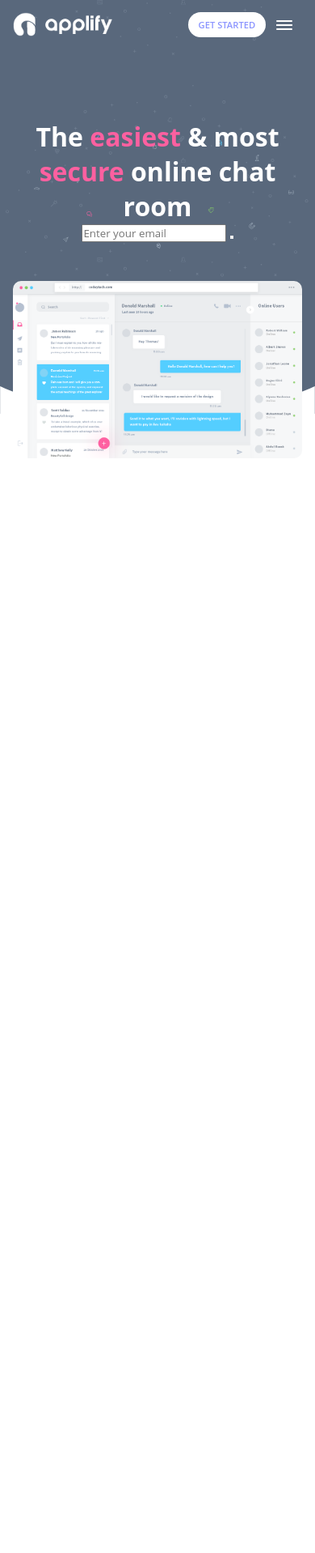
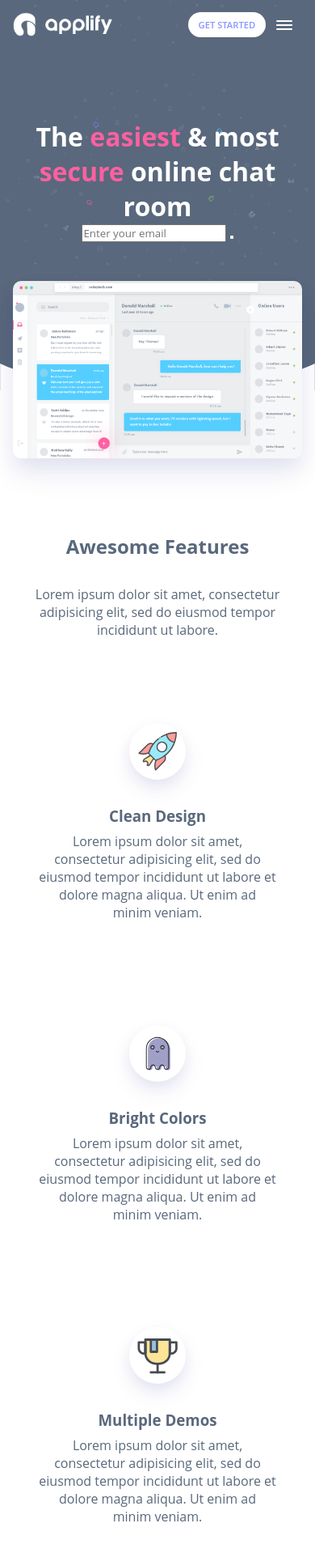
Before and after one commit to zeromvx/landing, a website: page src/index.html in a window 390 px wide. Shown: the whole page at 81% size. Before the commit the page ends 1355 px from the top, so only its background shows below. Drawn offline with Linux system fonts and the light colour scheme.

Commit message:
added features section

```diff
--- a/src/index.html
+++ b/src/index.html
@@ -13,22 +13,22 @@
     <header class="header">
 
         <nav class="navbar">
-            <div class="navbar-wrapper">
+            <div class="wrapper navbar__wrapper">
 
-                <img src="images/logo.png" alt="logo" class="logo">
+                <img src="images/logo.png" alt="logo" class="logo navbar__logo">
 
                 <ul class="nav-list">
 
-                    <li><a href="#">Features</a></li>
-                    <li><a href="#">How it work</a></li>
-                    <li><a href="#">Integrate</a></li>
-                    <li><a href="#">Pricing</a></li>
-                    <li><a href="#">API docs</a></li>
-                    <li><a href="#">Contact</a></li>
+                    <li class="nav-list__item"><a href="#">Features</a></li>
+                    <li class="nav-list__item"><a href="#">How it work</a></li>
+                    <li class="nav-list__item"><a href="#">Integrate</a></li>
+                    <li class="nav-list__item"><a href="#">Pricing</a></li>
+                    <li class="nav-list__item"><a href="#">API docs</a></li>
+                    <li class="nav-list__item"><a href="#">Contact</a></li>
                 </ul>
 
                 <div class="navbar__right">
-                    <button class="btn">Get started</button>
+                    <button class="btn navbar__btn">Get started</button>
 
                     <div class="toggle-btn">
                         <div id="nav-icon3" class="toggle-icon">
@@ -42,7 +42,7 @@
             </div>
         </nav>
 
-        <div class="header-wrapper">
+        <div class="wrapper header__wrapper">
 
             <div class="header__title">
                 <h1>The <span class="pink">easiest</span> & most <span class="pink">secure</span> online chat room</h1>
@@ -56,7 +56,60 @@
         </div>
     </header>
 
-    <div class="b" style="height: 100vh;"></div>
+
+    <main class="main">
+
+        <section class="features">
+
+            <div class="wrapper features__wrapper">
+                <h2 class="title features__title features__item">Awesome Features</h2>
+
+                <p class="features__descr features__item">Lorem ipsum dolor sit amet, consectetur adipisicing elit, sed
+                    do eiusmod
+                    tempor incididunt ut labore.
+                </p>
+
+                <ul class="features__list features__item">
+
+                    <li class="feature">
+                        <div class="icon feature__icon icon--rocket feature__item"></div>
+                        <h3 class="feature__title feature__item">Clean Design</h3>
+                        <p class="feature__descr feature__item">Lorem ipsum dolor sit amet, consectetur adipisicing
+                            elit, sed do eiusmod tempor incididunt ut
+                            labore
+                            et dolore magna aliqua. Ut enim ad minim veniam.</p>
+                    </li>
+
+                    <li class="feature">
+                        <div class="icon feature__icon icon--ghost feature__item"></div>
+                        <h3 class="feature__title feature__item">Bright Colors</h3>
+                        <p class="feature__descr feature__item">Lorem ipsum dolor sit amet, consectetur adipisicing
+                            elit, sed do eiusmod tempor incididunt ut
+                            labore
+                            et dolore magna aliqua. Ut enim ad minim veniam.</p>
+                    </li>
+
+                    <li class="feature">
+                        <div class="icon feature__icon icon--cup feature__item"></div>
+                        <h3 class="feature__title feature__item">Multiple Demos</h3>
+                        <p class="feature__descr feature__item">Lorem ipsum dolor sit amet, consectetur adipisicing
+                            elit, sed do eiusmod tempor incididunt ut
+                            labore
+                            et dolore magna aliqua. Ut enim ad minim veniam.</p>
+                    </li>
+                </ul>
+            </div>
+        </section>
+
+        <section class="steps">
+            <div class="wrapper steps__wrapper">
+
+            </div>
+        </section>
+
+    </main>
+
+
     <script src="js/script.js"></script>
 </body>
 
--- a/src/js/script.js
+++ b/src/js/script.js
@@ -2,7 +2,6 @@ const navList = document.querySelector(".nav-list");
 const navbar = document.querySelector(".navbar");
 const toggleBtn = document.querySelector(".toggle-btn");
 const icon = document.querySelector(".toggle-icon");
-const header = document.querySelector(".header");
 
 toggleBtn.addEventListener("click", () => {
 	navList.classList.toggle("nav-list-active");
@@ -10,13 +9,13 @@ toggleBtn.addEventListener("click", () => {
 
 	if (navList.classList.contains("nav-list-active")) {
 		navList.style.height = "300px";
-		navbar.style.background = "#59687C";
 
 		for (let item of navList.children) {
 			item.style.opacity = 1;
 		}
 	} else {
 		navList.style.height = "0";
+
 		for (let item of navList.children) {
 			item.style.opacity = 0;
 		}
@@ -24,6 +23,7 @@ toggleBtn.addEventListener("click", () => {
 });
 
 document.addEventListener("scroll", () => {
+
 	if (pageYOffset > navbar.offsetHeight) {
 		navbar.style.background = "#59687C";
 		navbar.style.boxShadow =
--- a/src/sass/base/_base.sass
+++ b/src/sass/base/_base.sass
@@ -10,3 +10,12 @@ ul
 a
     text-decoration: none
     color: #000
+
+p
+    color: #59687c
+
+h2
+    font-size: 2rem
+
+    @media screen and ( max-width: 768px)
+        font-size: 1.5rem
--- a/src/sass/main.sass
+++ b/src/sass/main.sass
@@ -3,3 +3,10 @@
 @import 'blocks/toogleBtn'
 
 @import 'sections/header'
+@import 'sections/features'
+@import 'sections/steps'
+
+.wrapper
+    margin: 0 auto
+    width: 100%
+    max-width: 1140px
--- /dev/null
+++ b/src/sass/sections/_features.sass
@@ -0,0 +1,48 @@
+.features
+    padding: 10rem 1rem 1rem
+
+
+    &__wrapper
+        text-align: center
+
+    &__item
+        margin: 1rem 0
+        color: #59687c
+
+    &__descr
+        width: 100%
+        max-width: 500px
+        margin: 2rem auto 4rem auto
+
+    &__list
+
+        display: grid
+        grid-template-columns: repeat(auto-fit, minmax(290px, 1fr));
+        grid-gap: 3rem;
+
+.feature
+    padding: 1rem
+    margin: 1rem
+
+    &__item
+        margin: .5rem auto
+
+    &__icon
+        width: 70px
+        height: 70px
+        margin-bottom: 2rem
+        border-radius: 50%
+        box-shadow: 0 7px 15px rgba(0, 9, 128, 0.05), 0 12px 28px rgba(0, 9, 128, 0.075)
+
+    .icon--rocket
+        background: center no-repeat url('../images/rocket.svg')
+
+    .icon--ghost
+        background: center no-repeat url('../images/ghost.svg')
+
+    .icon--cup
+        background: center no-repeat url('../images/cup.svg')
+
+    &__descr
+        width: 100%
+        max-width: 300px
--- a/src/sass/sections/_header.sass
+++ b/src/sass/sections/_header.sass
@@ -26,10 +26,7 @@
         background: url('../images/layer.svg') bottom no-repeat;
         z-index: 2
 
-    &-wrapper
-        width: 100%
-        max-width: 1140px
-        margin: 0 auto
+    &__wrapper
         padding-top: 83px
         display: flex
         flex-direction: column
@@ -61,8 +58,9 @@
         max-width: 1000px
         height: auto
         border-radius: 10px
-        margin-bottom: -20%
+        margin-bottom: -100px
         z-index: 10
+        box-shadow: 0 12px 22px rgba(0, 9, 128, 0.05), 0 20px 36px rgba(0, 9, 128, 0.075)
 
 .navbar
     padding: 7.5px 1rem
@@ -77,29 +75,11 @@
     @media screen and ( max-width: 1024px)
         background: #59687C
 
-    &-wrapper
+    &__wrapper
         display: flex
         justify-content: space-between
         align-items: center
-        margin: 0 auto
-        width: 100%
-        max-width: 1140px
         transition: all .5s ease
-
-    .nav-list li
-        padding: 1rem
-        transition: all .5s ease
-
-        @media screen and ( max-width: 1024px)
-            padding: .85rem
-
-    .nav-list a
-        font-size: 1rem
-        color: #fff
-        font-weight: 600
-
-        @media screen and ( max-width: 1024px)
-            font-size: .85rem
 
     .nav-list
         transition: all .5s ease
@@ -122,11 +102,26 @@
             z-index: 15
             box-shadow: 0 7px 10px rgba(0, 9, 128, 0.035), 0 9px 18px rgba(0, 9, 128, 0.05)
 
+        &__item
+            padding: 1rem
+            transition: all .5s ease
+
+            @media screen and ( max-width: 1024px)
+                padding: .85rem
+
+        & a
+            font-size: 1rem
+            color: #fff
+            font-weight: 600
+
+            @media screen and ( max-width: 1024px)
+                font-size: .85rem
+
     &__right
         display: flex
         align-items: center
 
-    .btn
+    &__btn
         z-index: 30
         padding: .6rem 1rem
         background: #ffffff
@@ -141,7 +136,7 @@
             font-size: .7rem
             padding: .5rem .8rem
 
-    .logo
+    &__logo
         z-index: 30
 
         @media screen and ( max-width: 768px)
--- /dev/null
+++ b/src/sass/sections/_steps.sass
@@ -0,0 +1,7 @@
+.steps
+
+    &__wraper
+        display: flex
+        flex-direction: column
+        justify-content: center
+        align-items: center
```
Also changed, not shown: src/css/main.min.css, src/images/cup.svg (added), src/images/ghost.svg (added), src/images/rocket.svg (added), 1 other file.
